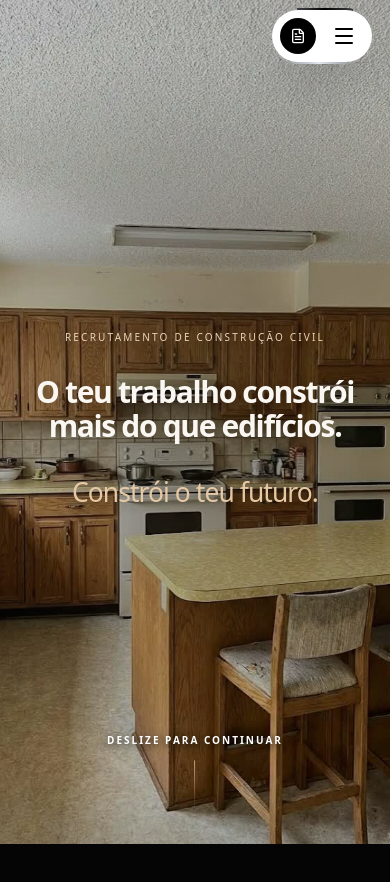
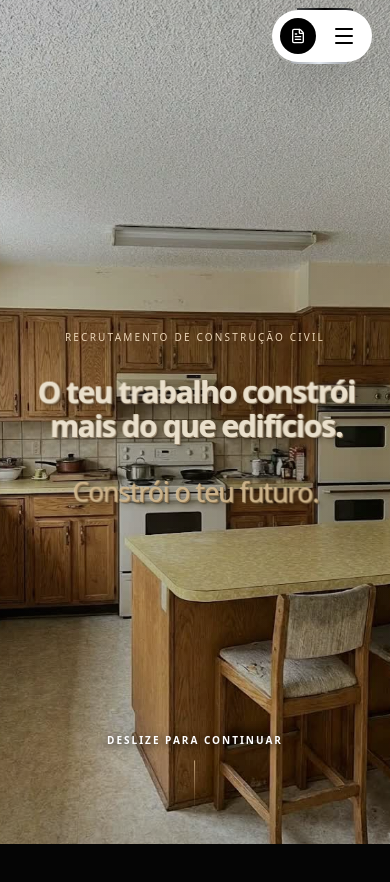
Before and after one commit to hufimarques-web/recrutamento-obras, a Next.js app: page / in a window 390 px wide. Shown: the top 882 px of the page. Built offline with nearby package versions, Linux system fonts and the light colour scheme.

Commit message:
Integrate hero lettering with warm relief and perspective

```diff
--- a/components/KitchenSequence.module.css
+++ b/components/KitchenSequence.module.css
@@ -3,7 +3,7 @@
   inset: 0;
   z-index: 20;
   pointer-events: none;
-  background: radial-gradient(ellipse 65% 48% at 50% 49%, rgba(31, 24, 17, 0.38), rgba(31, 24, 17, 0.16) 62%, transparent 100%);
+  background: radial-gradient(ellipse 65% 48% at 50% 49%, rgba(31, 24, 17, 0.20), rgba(31, 24, 17, 0.08) 62%, transparent 100%);
 }
 
 .beat {
@@ -80,7 +80,7 @@
   .title { font-size: clamp(1.75rem, 7.7vw, 2.625rem); }
   .accent { font-size: 0.88em; }
   .textBackdrop {
-    background: radial-gradient(ellipse 90% 42% at 50% 48%, rgba(31, 24, 17, 0.42), rgba(31, 24, 17, 0.14) 72%, transparent 100%);
+    background: radial-gradient(ellipse 90% 42% at 50% 48%, rgba(31, 24, 17, 0.26), rgba(31, 24, 17, 0.10) 72%, transparent 100%);
   }
 }
 
@@ -91,3 +91,44 @@
   .accent, .description { margin-top: 0.75rem; }
   .description { margin-bottom: 0.5rem; font-size: 1rem; }
 }
+
+/* Raised, warm stone lettering lit from the window on the left. */
+.environmentTitle {
+  transform: perspective(1400px) rotateY(-5deg) rotateX(2deg) rotateZ(-0.5deg);
+  transform-origin: 50% 50%;
+  color: #e9dfcb;
+  text-shadow:
+    -0.5px -0.5px 0 rgba(255, 248, 227, 0.5),
+    0.75px 0.75px 0 #b0a18a,
+    1.5px 1.5px 0 #8a7961,
+    2px 2px 1px rgba(60, 44, 25, 0.4),
+    4px 5px 6px rgba(25, 19, 12, 0.28);
+}
+
+.environmentTitle .accent {
+  color: #cbb28a;
+  text-shadow:
+    -0.5px -0.5px 0 rgba(250, 225, 182, 0.45),
+    1px 1px 0 #9a8059,
+    1.5px 1.5px 0 #715b3d,
+    2px 2px 1px rgba(55, 39, 20, 0.35),
+    4px 5px 6px rgba(25, 19, 12, 0.28);
+}
+
+@media (max-width: 639px) {
+  .environmentTitle {
+    transform: perspective(900px) rotateY(-3deg) rotateX(1deg);
+    text-shadow:
+      -0.5px -0.5px 0 rgba(255, 248, 227, 0.6),
+      1px 1px 0 #9b8a70,
+      2px 2px 1px rgba(60, 44, 25, 0.5),
+      4px 4px 5px rgba(25, 19, 12, 0.3);
+  }
+  .environmentTitle .accent {
+    text-shadow:
+      -0.5px -0.5px 0 rgba(250, 225, 182, 0.55),
+      1px 1px 0 #8e744f,
+      2px 2px 1px rgba(55, 39, 20, 0.45),
+      4px 4px 5px rgba(25, 19, 12, 0.3);
+  }
+}
--- a/components/KitchenSequence.tsx
+++ b/components/KitchenSequence.tsx
@@ -154,7 +154,7 @@ export default function KitchenSequence() {
                             RECRUTAMENTO DE CONSTRUÇÃO CIVIL
                         </p>
                         <h1
-                            className={styles.title}
+                            className={`${styles.title} ${styles.environmentTitle}`}
                         >
                             <span className={styles.titleLine}>O teu trabalho constrói</span>{" "}
                             <span className={styles.titleLine}>mais do que edifícios.</span>{" "}
```
